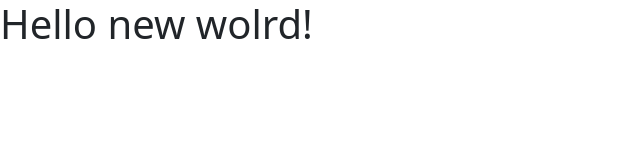
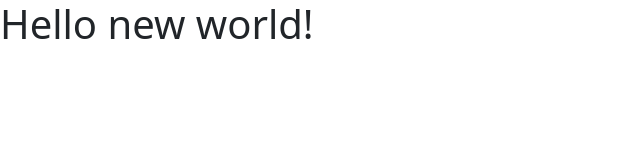
Before and after one commit to Tarto-4/Bootstrap, a website: page index.html in a window 1280 px wide. Shown: the full height of the page, 0-640 px from the left. Drawn offline with nearby package versions, Linux system fonts and the light colour scheme.

Commit message:
html file update

```diff
--- a/index.html
+++ b/index.html
@@ -8,7 +8,7 @@
     <title>bootstrap exercise!</title>
   </head>
   <body>
-    <h1>Hello new wolrd!</h1>
+    <h1>Hello new world!</h1>
     <script src="https://cdn.jsdelivr.net/npm/bootstrap@5.0.2/dist/js/bootstrap.bundle.min.js" integrity="sha384-MrcW6ZMFYlzcLA8Nl+NtUVF0sA7MsXsP1UyJoMp4YLEuNSfAP+JcXn/tWtIaxVXM" crossorigin="anonymous"></script>
 
   </body>
```
